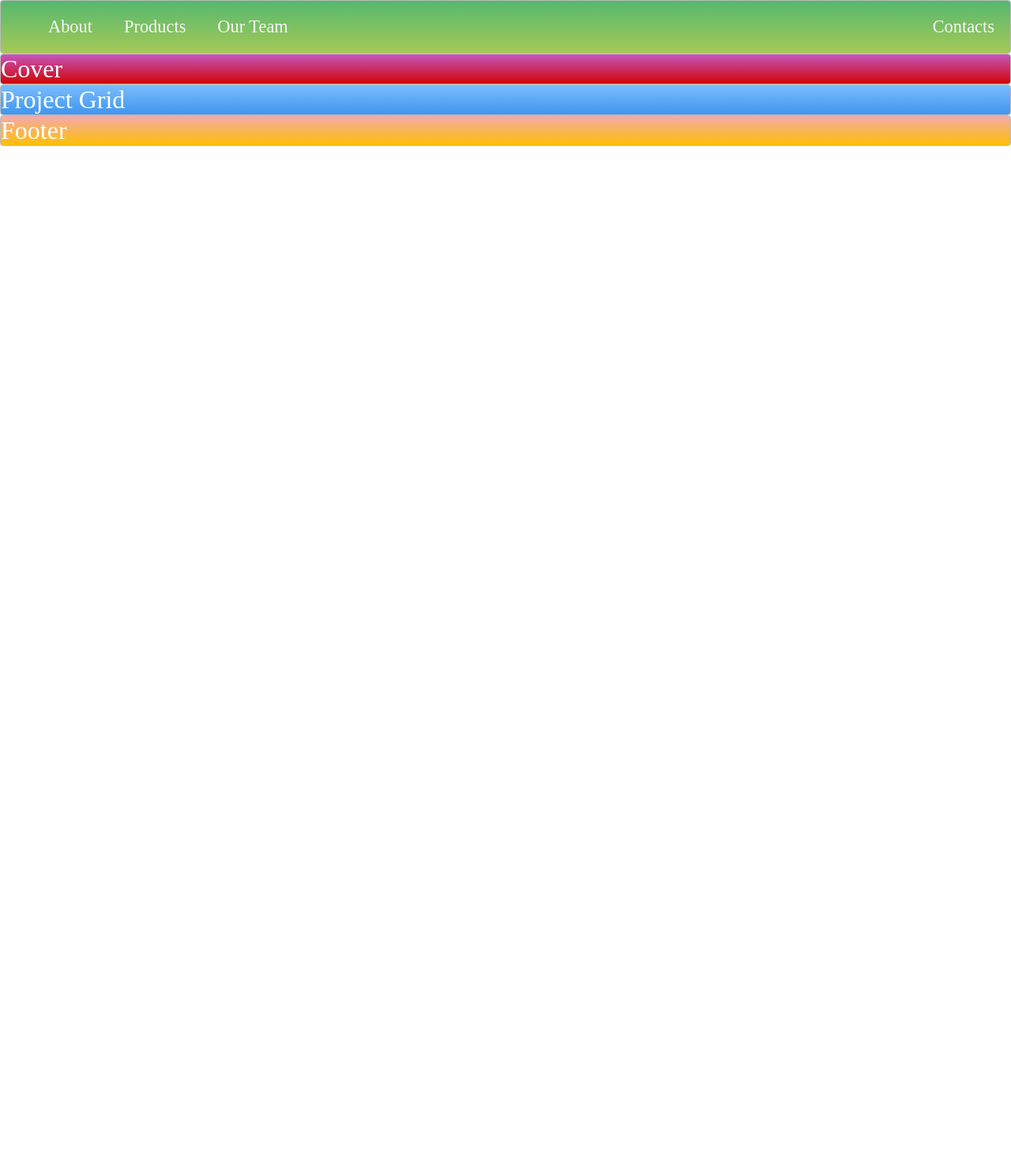
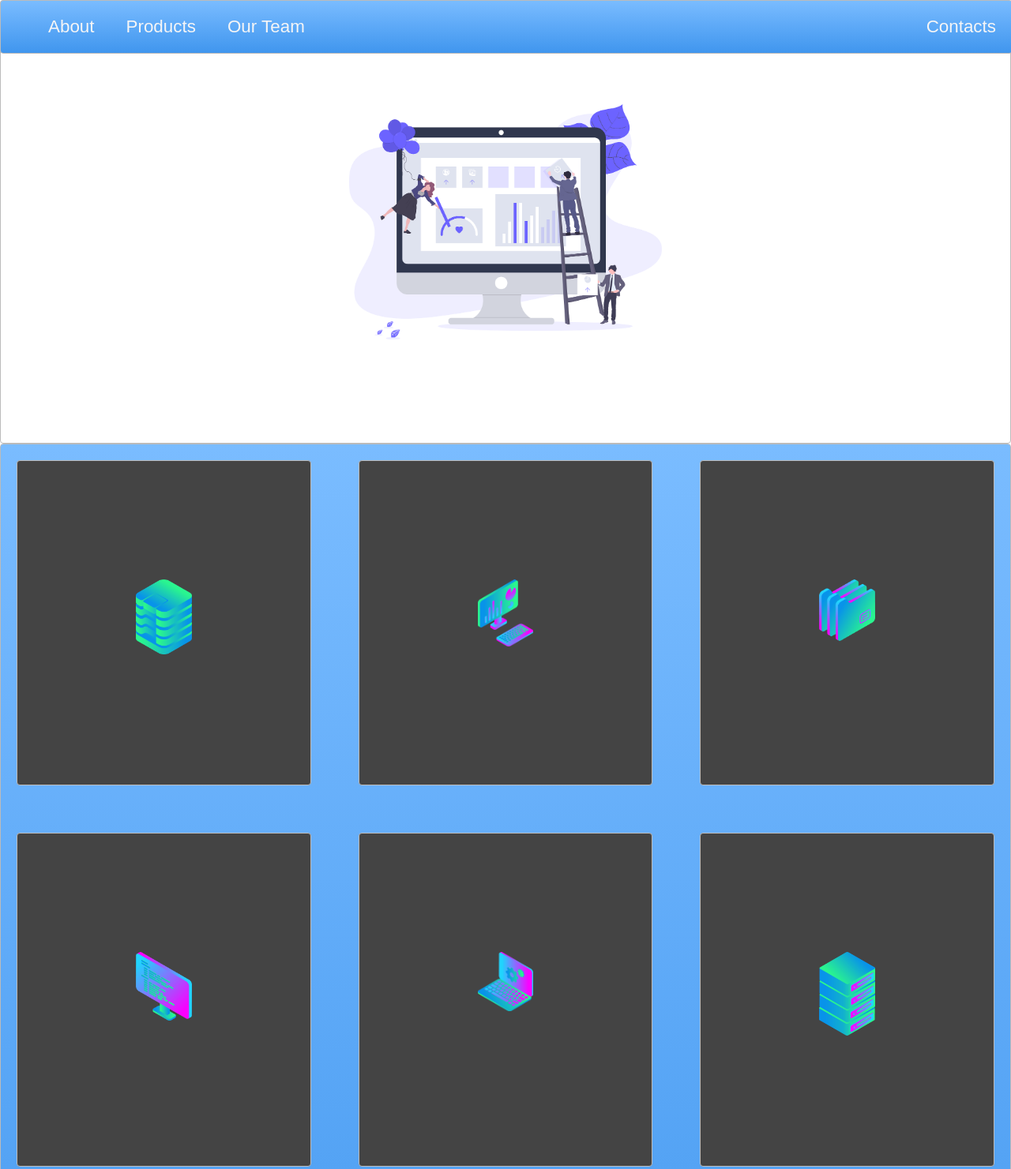
Before and after one commit to Helenhyshin/css-practice, a plain HTML site: page index.html in a window 1280 px wide. Shown: the top 1481 px of the page at 79% size. Before the commit the page ends 800 px from the top, so only its background shows below. Drawn offline with Linux system fonts and the light colour scheme.

Commit message:
add styles across web page

```diff
--- a/index.html
+++ b/index.html
@@ -5,7 +5,7 @@
     <link rel="stylesheet" type="text/css" href="./style.css" />
   </head>
   <body>
-    <nav class="zone green">
+    <nav class="zone blue sticky">
       <ul class="main-nav">
         <li><a href="">About</a></li>
         <li><a href="">Products</a></li>
@@ -13,8 +13,19 @@
         <li class="push"><a href="">Contacts</a></li>
       </ul>
     </nav>
-    <div class="zone red">Cover</div>
-    <div class="zone blue">Project Grid</div>
-    <div class="zone yellow">Footer</div>
+    <div class="container zone">
+      <img class="cover" src="./img/undraw.png " />
+    </div>
+    <div class="zone blue grid-wrapper">
+      <div class="box zone"><img src="./img/data_storage_2_2.png" /></div>
+      <div class="box zone"><img src="./img/desktop_analytics_2.png" /></div>
+      <div class="box zone"><img src="./img/files_2.png" /></div>
+      <div class="box zone"><img src="./img/monitor_coding_2.png" /></div>
+      <div class="box zone"><img src="./img/monitor_settings_2.png" /></div>
+      <div class="box zone"><img src="./img/server_2_2.png" /></div>
+      <div class="box zone"><img src="./img/server_3.png" /></div>
+      <div class="box zone"><img src="./img/server_safe_2.png" /></div>
+    </div>
+    <footer class="zone yellow">zero => mastery</footer>
   </body>
 </html>
--- a/style.css
+++ b/style.css
@@ -1,5 +1,6 @@
 body {
   margin: auto;
+  font-family: Arial;
 }
 
 .zone {
@@ -43,6 +44,12 @@ body {
   margin-left: auto;
 }
 
+.sticky {
+  position: fixed;
+  top: 0;
+  width: 100%;
+}
+
 li {
   padding: 20px;
 }
@@ -50,6 +57,42 @@ li {
 a {
   color: #f5f5f6;
   text-decoration: none;
+}
+
+/* Cover */
+.container {
+  display: flex;
+  align-items: center;
+  justify-content: center;
+  /* using vh makes height responsive- looks at a percentage view of viewport */
+  height: 70vh;
+  overflow: hidden;
+}
+
+.cover {
+  width: 30rem;
+  height: auto;
+}
+/* Grid */
+.grid-wrapper {
+  display: grid;
+  grid-gap: 20px;
+  grid-template-columns: repeat(auto-fill, minmax(350px, 1fr));
+}
+
+.box > img {
+  width: 100%;
+}
+
+.box {
+  background-color: #444;
+  padding: 150px;
+  margin: 20px;
+}
+
+/* footer */
+footer {
+  text-align: center;
 }
 
 /*https://paulund.co.uk/how-to-create-shiny-css-buttons*/
```
